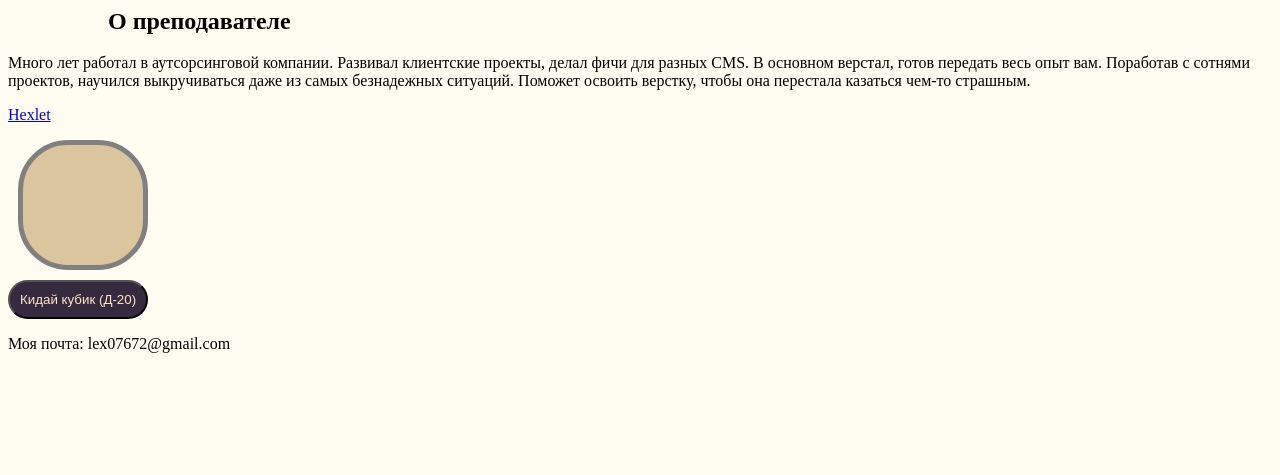
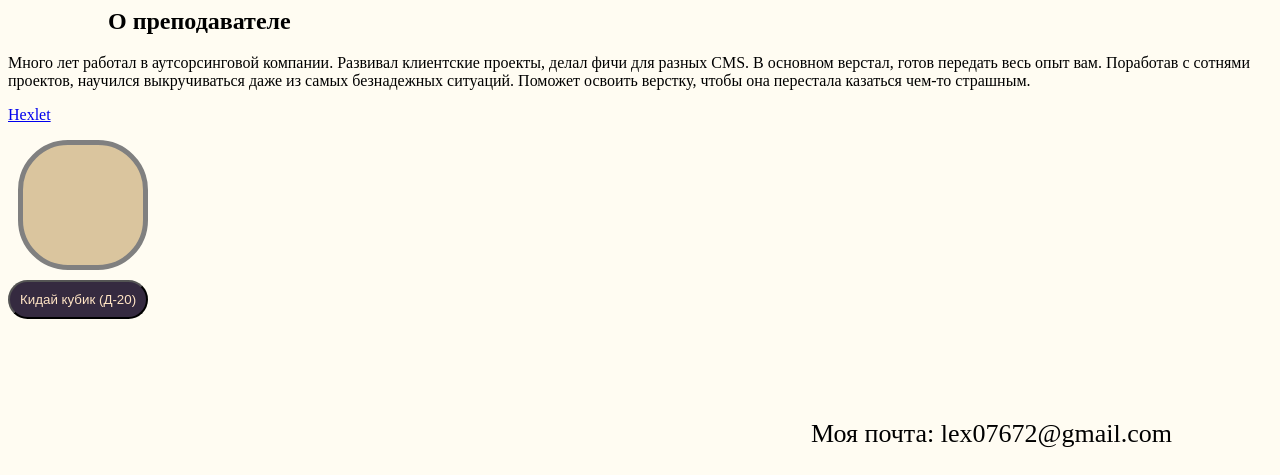
Before and after one commit to atom-security-kiev/Lex010.github.io, a plain HTML site: page index.html in a window 1280 px wide. Shown: the part 588-1063 px from the top of the page. Before the commit the page ends 957 px from the top, so only its background shows below. Drawn offline with Linux system fonts and the light colour scheme.

Commit message:
Update style.css

```diff
--- a/style.css
+++ b/style.css
@@ -13,7 +13,7 @@ img {
     margin-left: auto;
     margin-right: auto;
 }
-.data {
+.email {
     text-align: right;
     margin-top: 100px;
     margin-right: 100px;
```
